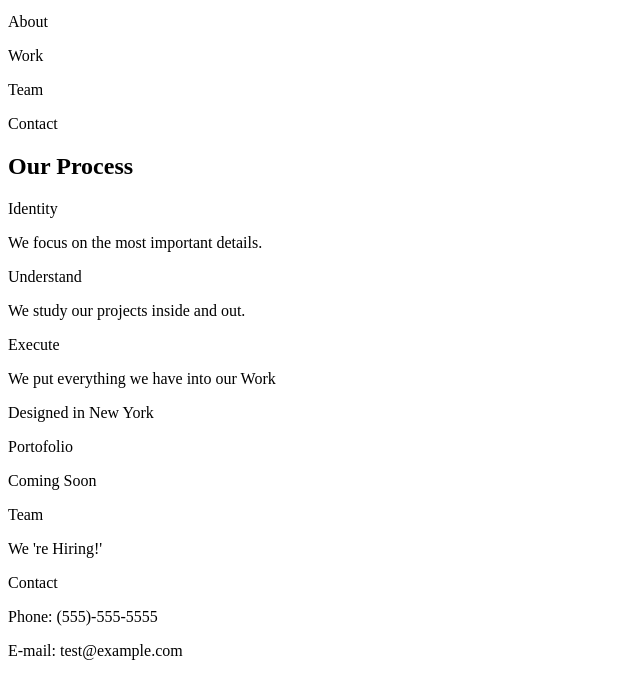
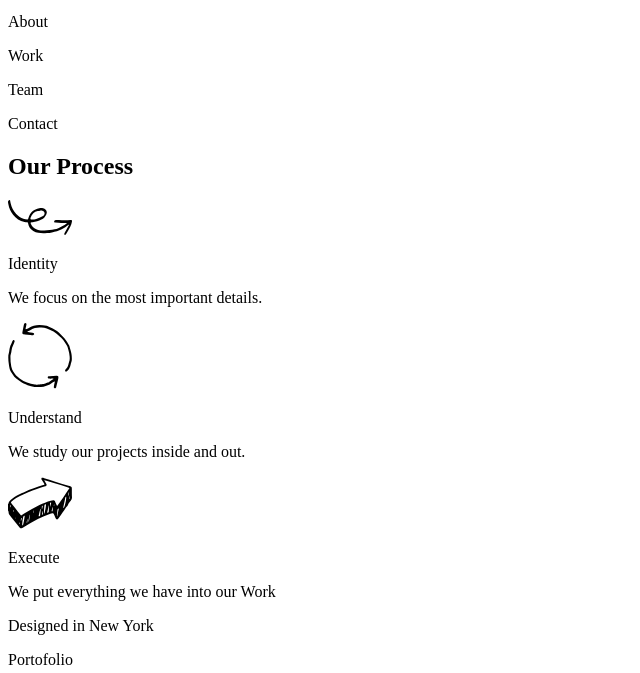
Before and after one commit to airflow101/broadway, a plain HTML site: page index.html in a window 1280 px wide. Shown: the part 101-774 px from the top of the page, without its empty margins (0-640 px from the left). Drawn offline with Linux system fonts and the light colour scheme.

Commit message:
Added images on HTML

```diff
--- a/index.html
+++ b/index.html
@@ -18,10 +18,16 @@
     </header>
 
     <h2>Our Process</h2>
+
+    <img src="resources\images\identify.svg" alt="Piggytail arrow illustration">
     <p>Identity</p>
     <p>We focus on the most important details.</p>
+
+    <img src="resources\images\understand.svg" alt="Two arrow loop">
     <p>Understand</p>
     <p>We study our projects inside and out.</p>
+
+    <img src="resources\images\execute.svg" alt="Curved arrow">
     <p>Execute</p>
     <p>We put everything we have into our Work</p>
 
```
